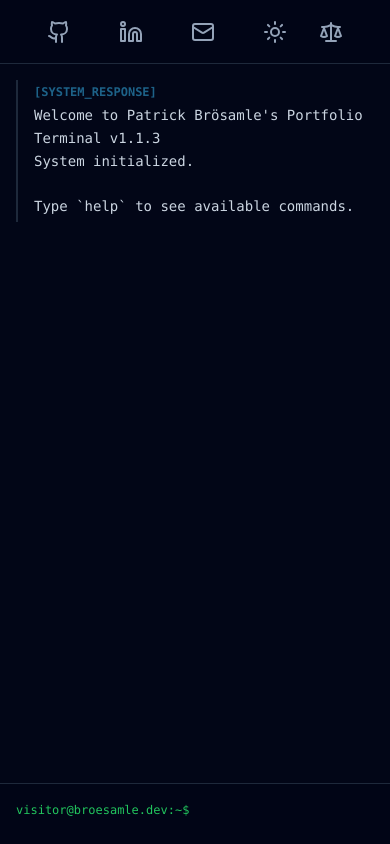
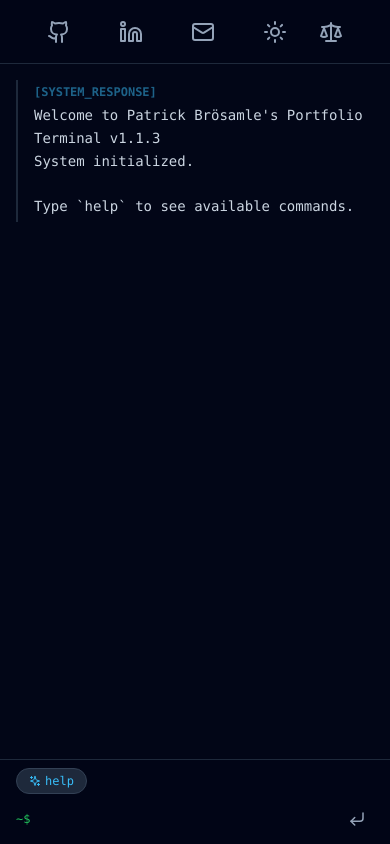
Before and after one commit to pbfman/portfolio, a React (Vite) app: page / in a window 390 px wide. Built offline with nearby package versions, Linux system fonts and the light colour scheme.

Commit message:
fix: add suggestion functionality to ChatInterface and update useChat hook [major]

```diff
--- a/src/App.tsx
+++ b/src/App.tsx
@@ -4,7 +4,7 @@ import { SocialSidebar } from './components/SocialSidebar';
 import { ThemeProvider } from './context/ThemeContext';
 
 function AppContent() {
-  const { messages, isTyping, sendMessage, currentPath, tabComplete } = useChat();
+  const { messages, isTyping, sendMessage, currentPath, tabComplete, getSuggestions } = useChat();
 
   return (
     <div className="h-[100dvh] overflow-hidden font-mono selection:bg-accent/30 transition-colors duration-300 bg-slate-100 text-slate-900 dark:bg-slate-950 dark:text-slate-200">
@@ -16,6 +16,7 @@ function AppContent() {
           onSendMessage={sendMessage}
           currentPath={currentPath}
           onTabComplete={tabComplete}
+          getSuggestions={getSuggestions}
         />
       </main>
     </div>
--- a/src/components/ChatInterface.tsx
+++ b/src/components/ChatInterface.tsx
@@ -1,6 +1,7 @@
 import React, { useState, useRef, useEffect } from 'react';
 import { Message } from '../types';
 import { SkillsComponent, ContactComponent, AboutComponent, ProjectsComponent } from './RichComponents';
+import { CornerDownLeft, Sparkles } from 'lucide-react';
 
 interface ChatInterfaceProps {
   onSendMessage: (message: string) => void;
@@ -8,10 +9,12 @@ interface ChatInterfaceProps {
   isTyping: boolean;
   currentPath: string;
   onTabComplete: (input: string) => string;
+  getSuggestions: (input: string) => string[];
 }
 
-export const ChatInterface: React.FC<ChatInterfaceProps> = ({ onSendMessage, messages, isTyping, currentPath, onTabComplete }) => {
+export const ChatInterface: React.FC<ChatInterfaceProps> = ({ onSendMessage, messages, isTyping, currentPath, onTabComplete, getSuggestions }) => {
   const [input, setInput] = useState('');
+  const [suggestion, setSuggestion] = useState<string | null>(null);
   const messagesEndRef = useRef<HTMLDivElement>(null);
   const inputRef = useRef<HTMLInputElement>(null);
 
@@ -39,6 +42,28 @@ export const ChatInterface: React.FC<ChatInterfaceProps> = ({ onSendMessage, mes
     window.addEventListener('resize', handleResize);
     return () => window.removeEventListener('resize', handleResize);
   }, []);
+
+  useEffect(() => {
+    const suggestions = getSuggestions(input);
+    if (suggestions.length > 0) {
+      setSuggestion(suggestions[0]);
+    } else {
+      setSuggestion(null);
+    }
+  }, [input, getSuggestions]);
+
+  const handleSuggestionClick = () => {
+    if (suggestion) {
+      const args = input.split(' ');
+      if (input === '') {
+        setInput(suggestion);
+      } else {
+        args[args.length - 1] = suggestion;
+        setInput(args.join(' '));
+      }
+      inputRef.current?.focus();
+    }
+  };
 
   const handleSubmit = (e: React.FormEvent) => {
     e.preventDefault();
@@ -118,9 +143,23 @@ export const ChatInterface: React.FC<ChatInterfaceProps> = ({ onSendMessage, mes
 
       {/* Input Area */}
       <div className="shrink-0 border-t border-slate-800 bg-slate-950/90 backdrop-blur-sm dark:bg-slate-950/90 light:bg-slate-100/90 light:border-slate-300 transition-colors duration-300">
-        <div className="max-w-4xl mx-auto px-4 md:px-8 py-4 pb-6 md:pb-6">
+        {/* Mobile Suggestion Chip */}
+        {suggestion && (
+          <div className="px-4 md:px-8 pt-2 md:hidden">
+            <button
+              onClick={handleSuggestionClick}
+              className="flex items-center gap-1 px-3 py-1 bg-slate-800 text-accent text-xs rounded-full border border-slate-700 active:scale-95 transition-transform"
+            >
+              <Sparkles size={12} />
+              <span>{suggestion}</span>
+            </button>
+          </div>
+        )}
+
+        <div className="max-w-4xl mx-auto px-4 md:px-8 py-2 pb-2 md:py-4 md:pb-6">
           <form onSubmit={handleSubmit} className="flex items-center gap-2">
-            <span className="text-green-500 shrink-0 text-xs md:text-sm">visitor@broesamle.dev:{currentPath === '/home/visitor' ? '~' : currentPath}$</span>
+            <span className="text-green-500 shrink-0 text-xs md:text-sm hidden md:inline">visitor@broesamle.dev:{currentPath === '/home/visitor' ? '~' : currentPath}$</span>
+            <span className="text-green-500 shrink-0 text-xs md:text-sm md:hidden">{currentPath === '/home/visitor' ? '~' : currentPath}$</span>
             <input
               ref={inputRef}
               type="text"
@@ -132,6 +171,13 @@ export const ChatInterface: React.FC<ChatInterfaceProps> = ({ onSendMessage, mes
               spellCheck={false}
               autoComplete="off"
             />
+            <button
+              type="submit"
+              className="p-2 text-slate-400 hover:text-accent transition-colors md:hidden"
+              aria-label="Send command"
+            >
+              <CornerDownLeft size={18} />
+            </button>
           </form>
         </div>
       </div>
--- a/src/hooks/useChat.ts
+++ b/src/hooks/useChat.ts
@@ -303,23 +303,20 @@ export const useChat = () => {
 
   }, [currentPath, themeConfirmationStep, theme]);
 
-  const tabComplete = (input: string): string => {
+  const getSuggestions = (input: string): string[] => {
+    if (!input) return ['help'];
+
     const args = input.split(' ');
     const isNewArg = input.endsWith(' ');
 
-    if (isNewArg && args.length > 1) return input;
+    if (isNewArg && args.length > 1) return [];
 
     const currentWord = args[args.length - 1];
 
     // Command completion
     if (args.length === 1) {
       const commands = ['help', 'about', 'skills', 'projects', 'contact', 'ls', 'cd', 'cat', 'pwd', 'clear', 'sudo', 'whoami', 'rm', 'vi', 'vim', 'nano'];
-      const matches = commands.filter(cmd => cmd.startsWith(currentWord));
-
-      if (matches.length === 1) {
-        return matches[0] + ' ';
-      }
-      return input;
+      return commands.filter(cmd => cmd.startsWith(currentWord));
     }
 
     // File completion
@@ -347,9 +344,8 @@ export const useChat = () => {
             const candidates = Object.keys(dirItem.children);
             const matches = candidates.filter(name => name.startsWith(partialName));
 
-            if (matches.length === 1) {
-                const match = matches[0];
-                const item = dirItem.children[match];
+            return matches.map(match => {
+                const item = dirItem!.children![match];
                 const isDir = item.type === 'directory';
 
                 let completedPath = '';
@@ -361,13 +357,20 @@ export const useChat = () => {
                 }
 
                 if (isDir) completedPath += '/';
-
-                args[args.length - 1] = completedPath;
-                return args.join(' ');
-            }
+                return completedPath;
+            });
         }
     }
+    return [];
+  };
 
+  const tabComplete = (input: string): string => {
+    const suggestions = getSuggestions(input);
+    if (suggestions.length === 1) {
+        const args = input.split(' ');
+        args[args.length - 1] = suggestions[0];
+        return args.join(' ');
+    }
     return input;
   };
 
@@ -376,6 +379,7 @@ export const useChat = () => {
     isTyping,
     sendMessage: processMessage,
     currentPath: '/' + currentPath.join('/'),
-    tabComplete
+    tabComplete,
+    getSuggestions
   };
 };
```
